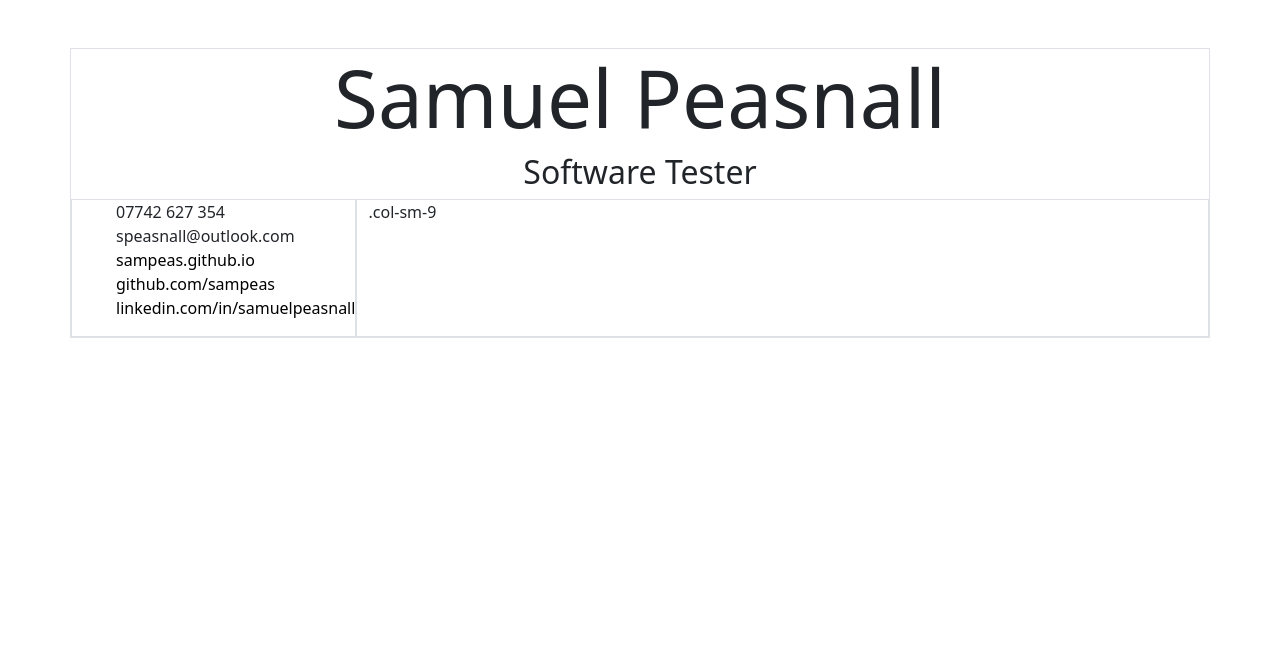
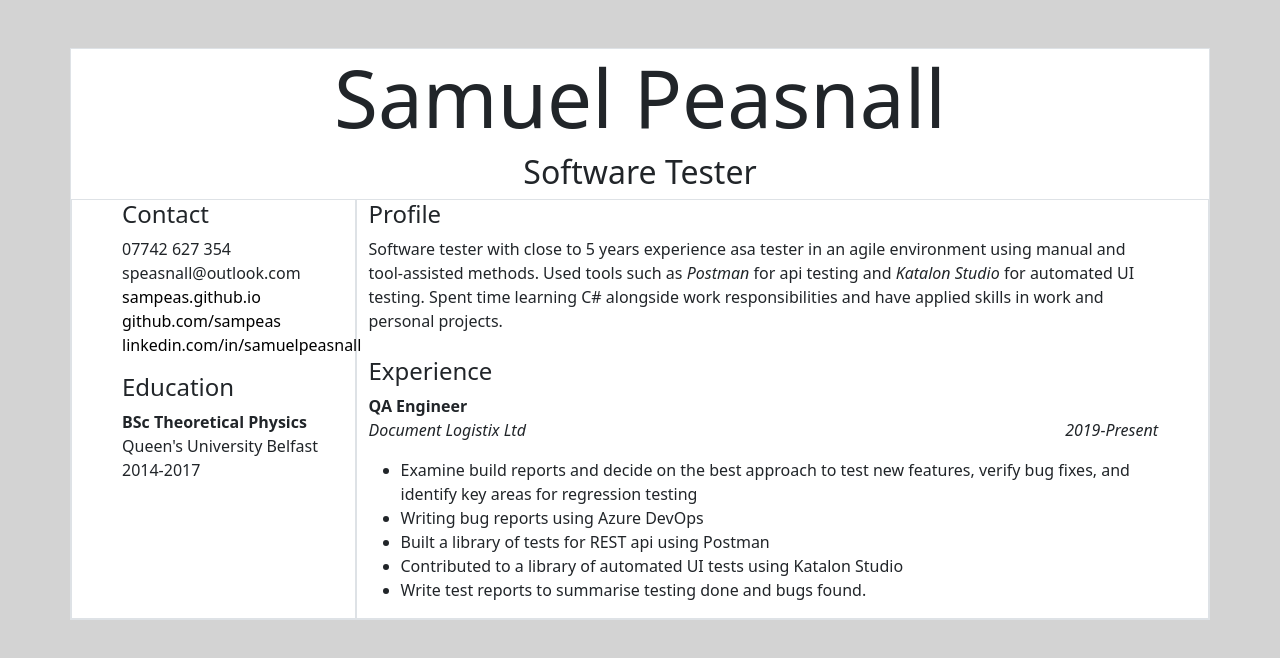
Before and after one commit to sampeas/my-bootstrap-cv, a plain HTML site: page cv.html in a window 1280 px wide. Drawn offline with nearby package versions, Linux system fonts and the light colour scheme.

Commit message:
Update cv.html
Added education, profile, and experience sections. Made styling changes, padding etc.

```diff
--- a/cv.html
+++ b/cv.html
@@ -7,16 +7,17 @@
   <link rel="stylesheet" href="https://cdn.jsdelivr.net/npm/bootstrap@5.2.3/dist/css/bootstrap.min.css">
   <script src="https://cdn.jsdelivr.net/npm/bootstrap@5.2.3/dist/js/bootstrap.bundle.min.js"></script>
 </head>
-<body>
+<body style="background-color:lightgrey">
 
 
-  <div class="container my-5 border">
+  <div class="container my-5 border" style="background-color:white">
     <h1 class="display-1" style="text-align:center">Samuel Peasnall</h1>
     <h2 style="text-align:center">Software Tester</h2>
     <div class="row">
-      <div class="col-sm-3 border">
+      <div class="col-sm-3 border"style="padding-left:50px">
         <section>
-          <ul style="list-style: none">
+          <h4>Contact</h4>
+          <ul style="list-style: none; padding-left: 0">
             <li>07742 627 354</li>
             <li>speasnall@outlook.com</li>
             <li><a style="text-decoration:none; color:black" href="https://sampeas.github.io/">sampeas.github.io</a></li>
@@ -24,9 +25,31 @@
             <li><a style="text-decoration:none; color:black" href="https://www.linkedin.com/in/samuelpeasnall/">linkedin.com/in/samuelpeasnall</a><li>
           </ul>
         </section>
-
-
+        <section>
+          <h4>Education</h4>
+          <b>BSc Theoretical Physics</b>
+          <br>Queen's University Belfast
+          <br>2014-2017
+        </section>
       </div>
-      <div class="col-sm-9 border">.col-sm-9</div>
+      <div class="col-sm-9 border" style="padding-right:50px">
+        <section>
+          <h4>Profile</h4>
+          Software tester with close to 5 years experience asa tester in an agile environment using manual and tool-assisted methods.
+          Used tools such as <em>Postman</em> for api testing and <em>Katalon Studio</em> for automated UI testing.
+          Spent time learning C# alongside work responsibilities and have applied skills in work and personal projects.
+        </section>
+        <br>
+        <section>
+          <h4>Experience</h4>
+          <b>QA Engineer</b>
+          <p style="text-align:left;"><i>Document Logistix Ltd <span style="float:right;">2019-Present</i></span></p>
+          <ul>
+            <li>Examine build reports and decide on the best approach to test new features, verify bug fixes, and identify key areas for regression testing</li>
+            <li>Writing bug reports using Azure DevOps</li>
+            <li>Built a library of tests for REST api using Postman</li>
+            <li>Contributed to a library of automated UI tests using Katalon Studio</li>
+            <li>Write test reports to summarise testing done and bugs found.</li>
+      </div>
     </div>
   </div>
```
